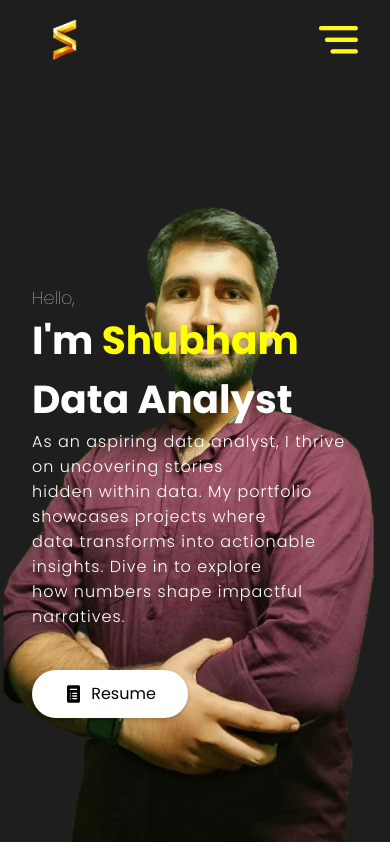
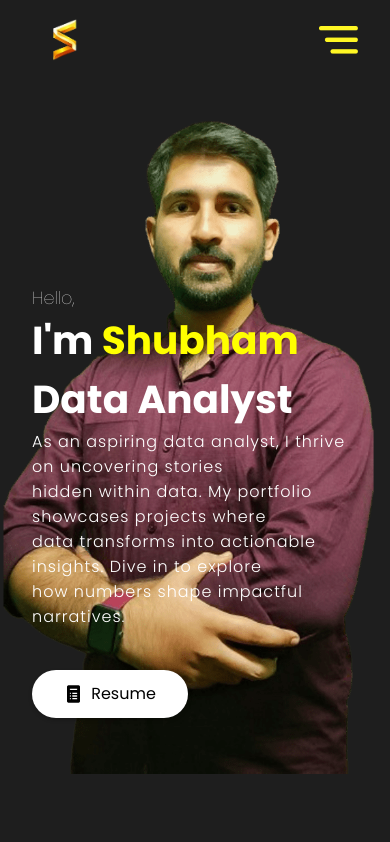
Before and after one commit to jagtapshubham2112/portfolio, a React (Create React App) app: page / in a window 390 px wide. Shown: the top 842 px of the page. Built offline with nearby package versions, Linux system fonts and the light colour scheme.

Commit message:
bg setting

```diff
--- a/src/components/Intro/intro.css
+++ b/src/components/Intro/intro.css
@@ -84,6 +84,7 @@
 
 @media screen and (max-width: 840px) {
     .bg {
+      margin-top: -22vw;
       right: -10vw;
     }
 
```
